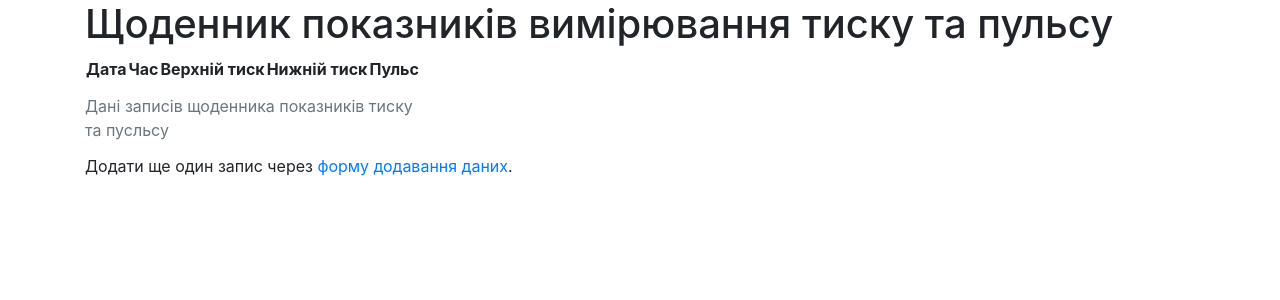
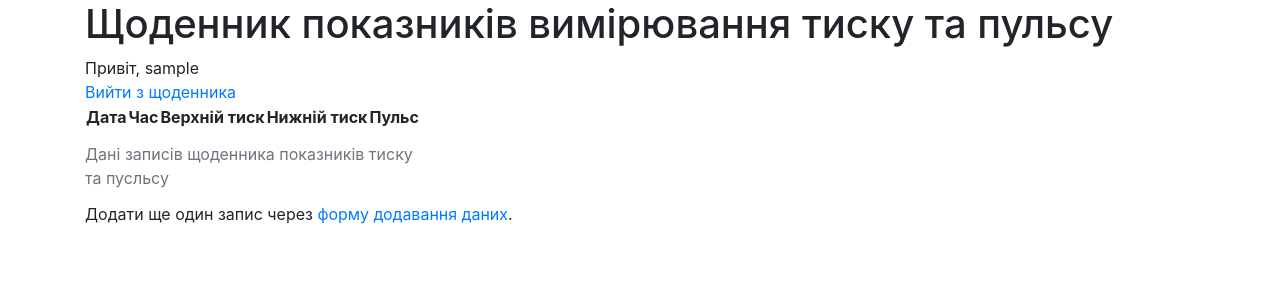
Before and after one commit to podlom/pulse-pressure-diary, a PHP site: page / in a window 1280 px wide. Shown: the top 300 px of the page. Run offline with PHP 8.4, Linux system fonts and the light colour scheme; the visitor is signed in with stand-in values (Sample User, id 1); data that the repository does not hold is empty.

Commit message:
Added user logout link on index and add_data pages

```diff
--- a/app/add_data.php
+++ b/app/add_data.php
@@ -30,6 +30,12 @@ session_start();
 <body>
     <div class="container">
         <h1><a href="/" title="Щоденник показників вимірювання тиску та пульсу | записи щоденника">Щоденник тиску та пульсу</a> - додати новий запис</h1>
+
+        <?php
+            echo "Привіт, " . htmlspecialchars($_SESSION['user_name']);
+            echo '<br><a href="logout.php">Вийти з щоденника</a>';
+        ?>
+
         <?php
 
             // Перевіряємо, чи є збережені помилки у сесії
--- a/app/index.php
+++ b/app/index.php
@@ -4,7 +4,7 @@ declare(strict_types=1);
 
 /**
  * @author Taras Shkodenko <podlom@gmail.com>
- * @copyright Shkodenko V. Taras 2024
+ * @copyright Shkodenko V. Taras 2025
  */
 
 // Define a constant to be used for allowing direct access
@@ -59,6 +59,12 @@ $n = 0;
     <body>
     <div class="container">
         <h1>Щоденник показників вимірювання тиску та пульсу</h1>
+
+        <?php
+            echo "Привіт, " . htmlspecialchars($_SESSION['user_name']);
+            echo '<br><a href="logout.php">Вийти з щоденника</a>';
+        ?>
+
         <table>
             <caption>Дані записів щоденника показників тиску та пусльсу</caption>
             <thead>
```
